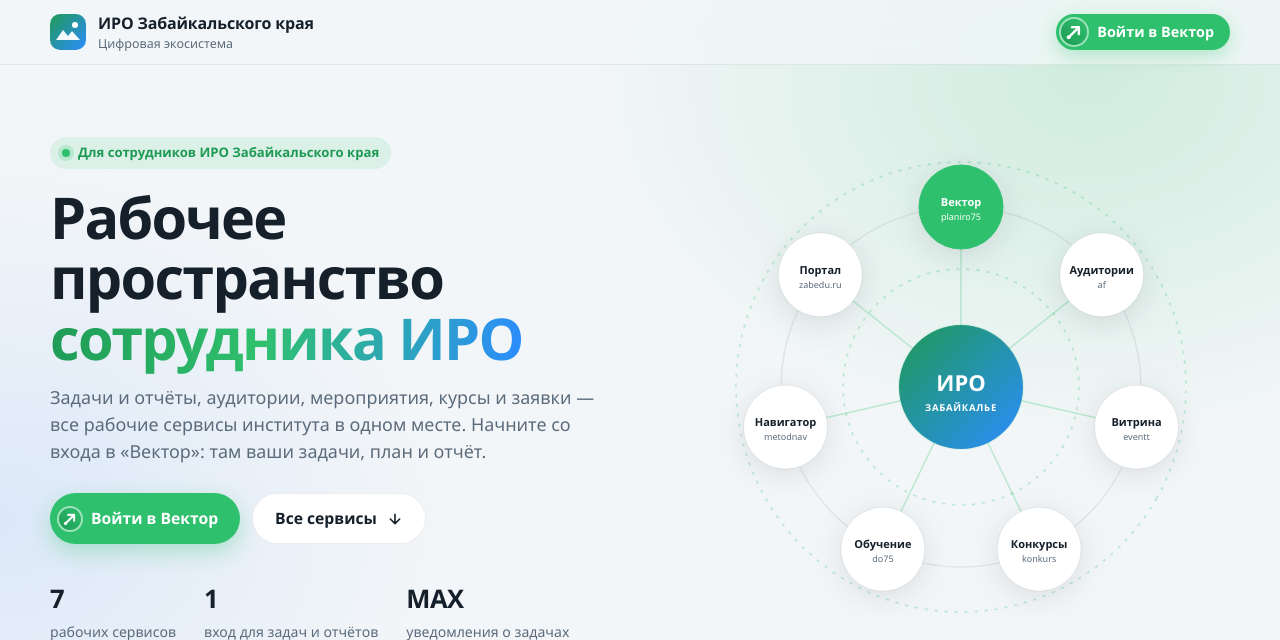
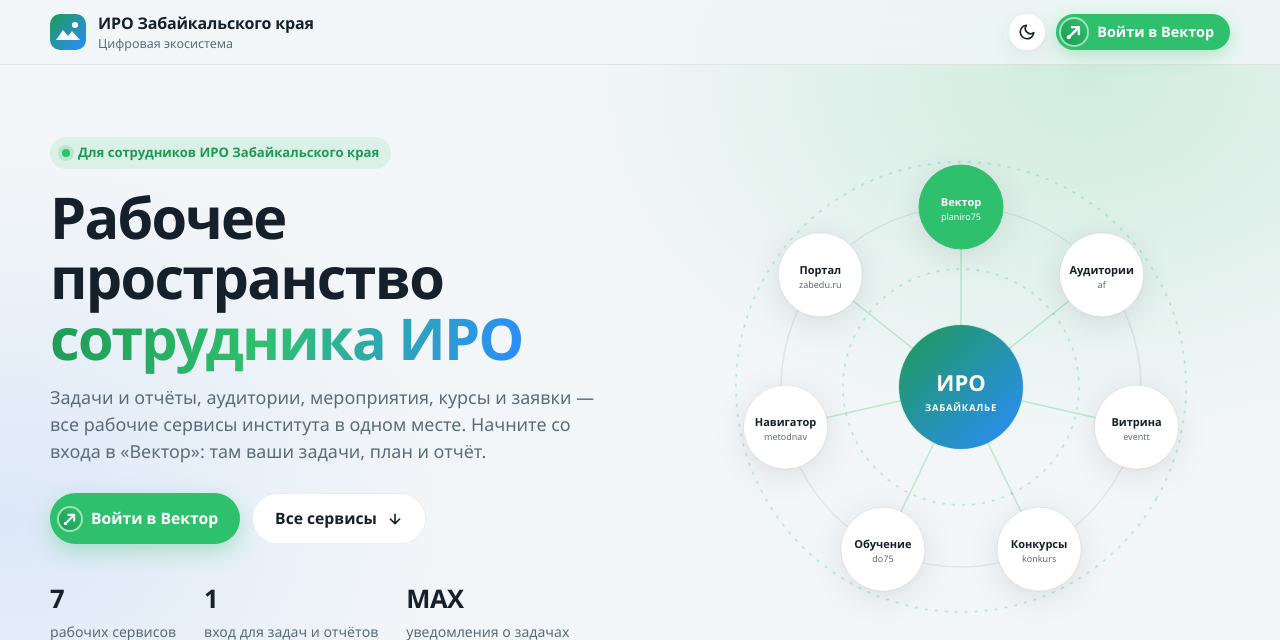
Before and after one commit to NastyaKL95/plan, a PHP site: page / in a window 1280 px wide. Shown: the top 640 px of the page. Run offline with PHP 8.4, Linux system fonts and the light colour scheme.

Commit message:
Экосистема: кнопка смены светлой/тёмной темы с запоминанием выбора
Co-authored-by: NastyaKL95 <NastyaKL95@users.noreply.github.com>

```diff
--- a/planiro75.ru/public/ecosystem.php
+++ b/planiro75.ru/public/ecosystem.php
@@ -90,6 +90,14 @@ header('Content-Type: text/html; charset=UTF-8');
   <meta charset="UTF-8">
   <meta name="viewport" content="width=device-width, initial-scale=1.0">
   <title>Экосистема ИРО — рабочие сервисы сотрудников</title>
+  <script>
+    (function () {
+      var t = null;
+      try { t = localStorage.getItem('eco-theme'); } catch (e) {}
+      if (t !== 'light' && t !== 'dark') t = window.matchMedia && matchMedia('(prefers-color-scheme: dark)').matches ? 'dark' : 'light';
+      document.documentElement.setAttribute('data-theme', t);
+    })();
+  </script>
   <meta name="description" content="Цифровые сервисы Института развития образования Забайкальского края: портал, обучение, конкурсы, мероприятия, методическая поддержка и планирование работы.">
   <meta property="og:title" content="Экосистема ИРО Забайкальского края">
   <meta property="og:description" content="Все цифровые сервисы института в одном месте.">
@@ -111,8 +119,20 @@ header('Content-Type: text/html; charset=UTF-8');
       --font: "Segoe UI", system-ui, -apple-system, Roboto, Ubuntu, "Helvetica Neue", sans-serif;
       color-scheme: light dark;
     }
+    :root[data-theme="light"] { color-scheme: light; }
+    :root[data-theme="dark"] {
+      color-scheme: dark;
+      --bg: #0d1419;
+      --surface: #141e25;
+      --surface-2: #19252d;
+      --text: #e8eef2;
+      --muted: #93a4b1;
+      --line: rgba(255, 255, 255, 0.08);
+      --shadow: 0 1px 2px rgba(0, 0, 0, 0.3), 0 8px 24px rgba(0, 0, 0, 0.25);
+      --shadow-hover: 0 2px 4px rgba(0, 0, 0, 0.35), 0 18px 40px rgba(0, 0, 0, 0.45);
+    }
     @media (prefers-color-scheme: dark) {
-      :root {
+      :root:not([data-theme]) {
         --bg: #0d1419;
         --surface: #141e25;
         --surface-2: #19252d;
@@ -161,6 +181,18 @@ header('Content-Type: text/html; charset=UTF-8');
       transition: background .15s ease, transform .15s ease;
     }
     .top-link:hover { background: var(--primary-dark); }
+    .top-actions { display: flex; align-items: center; gap: 10px; }
+    .theme-btn {
+      display: grid; place-items: center; width: 38px; height: 38px; padding: 0;
+      border-radius: 999px; border: 1px solid var(--line); background: var(--surface); color: var(--text);
+      cursor: pointer; box-shadow: var(--shadow); transition: transform .15s ease, border-color .15s ease, color .15s ease;
+    }
+    .theme-btn:hover { transform: translateY(-1px); border-color: rgba(47, 192, 110, 0.5); color: var(--primary-dark); }
+    .theme-btn:focus-visible { outline: 3px solid rgba(47, 192, 110, 0.6); outline-offset: 3px; }
+    .theme-btn .ico-sun { display: none; }
+    :root[data-theme="dark"] .theme-btn { color: #f5c451; }
+    :root[data-theme="dark"] .theme-btn .ico-sun { display: block; }
+    :root[data-theme="dark"] .theme-btn .ico-moon { display: none; }
     .top-link--vector { padding: 5px 16px 5px 5px; gap: 10px; box-shadow: 0 6px 18px rgba(47, 192, 110, 0.3); }
     .top-link--vector:hover { transform: translateY(-1px); }
     .top-link-mark { display: block; border-radius: 999px; box-shadow: 0 0 0 2px rgba(255, 255, 255, 0.55); }
@@ -180,7 +212,7 @@ header('Content-Type: text/html; charset=UTF-8');
       background: rgba(47, 192, 110, 0.12); color: var(--primary-dark);
       font-size: 0.82rem; font-weight: 600;
     }
-    @media (prefers-color-scheme: dark) { .eyebrow { color: #6fe0a0; } }
+    :root[data-theme="dark"] .eyebrow { color: #6fe0a0; }
     .eyebrow::before { content: ""; width: 8px; height: 8px; border-radius: 50%; background: var(--primary); box-shadow: 0 0 0 4px rgba(47, 192, 110, 0.2); }
     h1 {
       margin: 18px 0 16px;
@@ -340,7 +372,7 @@ header('Content-Type: text/html; charset=UTF-8');
       background: color-mix(in srgb, var(--c) 14%, transparent); color: var(--primary-dark);
       font-size: 0.74rem; font-weight: 700;
     }
-    @media (prefers-color-scheme: dark) { .card-top .here { color: #6fe0a0; } }
+    :root[data-theme="dark"] .card-top .here { color: #6fe0a0; }
     .card--home { border-color: color-mix(in srgb, var(--c) 45%, transparent); }
     .icon {
       width: 52px; height: 52px; border-radius: 15px; display: grid; place-items: center;
@@ -421,6 +453,11 @@ header('Content-Type: text/html; charset=UTF-8');
         </svg>
         <span>ИРО Забайкальского края<small>Цифровая экосистема</small></span>
       </a>
+      <div class="top-actions">
+      <button type="button" class="theme-btn" id="themeBtn" aria-label="Тёмная тема" title="Тёмная тема">
+        <svg class="ico-moon" width="18" height="18" viewBox="0 0 24 24" fill="none" stroke="currentColor" stroke-width="2.2" stroke-linecap="round" stroke-linejoin="round" aria-hidden="true"><path d="M21 12.8A9 9 0 1 1 11.2 3a7 7 0 0 0 9.8 9.8z"/></svg>
+        <svg class="ico-sun" width="18" height="18" viewBox="0 0 24 24" fill="none" stroke="currentColor" stroke-width="2.2" stroke-linecap="round" stroke-linejoin="round" aria-hidden="true"><circle cx="12" cy="12" r="4.5"/><path d="M12 2v2M12 20v2M4.9 4.9l1.4 1.4M17.7 17.7l1.4 1.4M2 12h2M20 12h2M4.9 19.1l1.4-1.4M17.7 6.3l1.4-1.4"/></svg>
+      </button>
 <?php if ($ecoUser): ?>
       <a class="top-link top-link--vector" href="<?= $h($vectorUrl) ?>" title="Открыть <?= $h($vectorName) ?>">
         <?= planner_vector_mark_svg(26, 'top-link-mark') ?>
@@ -433,6 +470,7 @@ header('Content-Type: text/html; charset=UTF-8');
         <span>Войти в <?= $h($vectorName) ?></span>
       </a>
 <?php endif; ?>
+      </div>
     </div>
   </header>
 
@@ -633,6 +671,33 @@ header('Content-Type: text/html; charset=UTF-8');
 
   <script>
     (function () {
+      var root = document.documentElement;
+      var themeBtn = document.getElementById('themeBtn');
+      var themeMeta = document.querySelector('meta[name="theme-color"]');
+      function applyTheme(t) {
+        root.setAttribute('data-theme', t);
+        var label = t === 'dark' ? 'Светлая тема' : 'Тёмная тема';
+        themeBtn.setAttribute('aria-label', label);
+        themeBtn.setAttribute('title', label);
+        themeBtn.setAttribute('aria-pressed', t === 'dark' ? 'true' : 'false');
+        if (themeMeta) themeMeta.setAttribute('content', t === 'dark' ? '#0d1419' : '#2fc06e');
+      }
+      applyTheme(root.getAttribute('data-theme') === 'dark' ? 'dark' : 'light');
+      themeBtn.addEventListener('click', function () {
+        var t = root.getAttribute('data-theme') === 'dark' ? 'light' : 'dark';
+        applyTheme(t);
+        try { localStorage.setItem('eco-theme', t); } catch (e) {}
+      });
+      if (window.matchMedia) {
+        var mq = matchMedia('(prefers-color-scheme: dark)');
+        var onSys = function (e) {
+          var saved = null;
+          try { saved = localStorage.getItem('eco-theme'); } catch (err) {}
+          if (saved !== 'light' && saved !== 'dark') applyTheme(e.matches ? 'dark' : 'light');
+        };
+        if (mq.addEventListener) mq.addEventListener('change', onSys); else if (mq.addListener) mq.addListener(onSys);
+      }
+
       var services = <?= $orbitJson ?>;
       var NS = 'http://www.w3.org/2000/svg';
       var spokes = document.getElementById('spokes');
```
Also changed, not shown: 1 other file.
